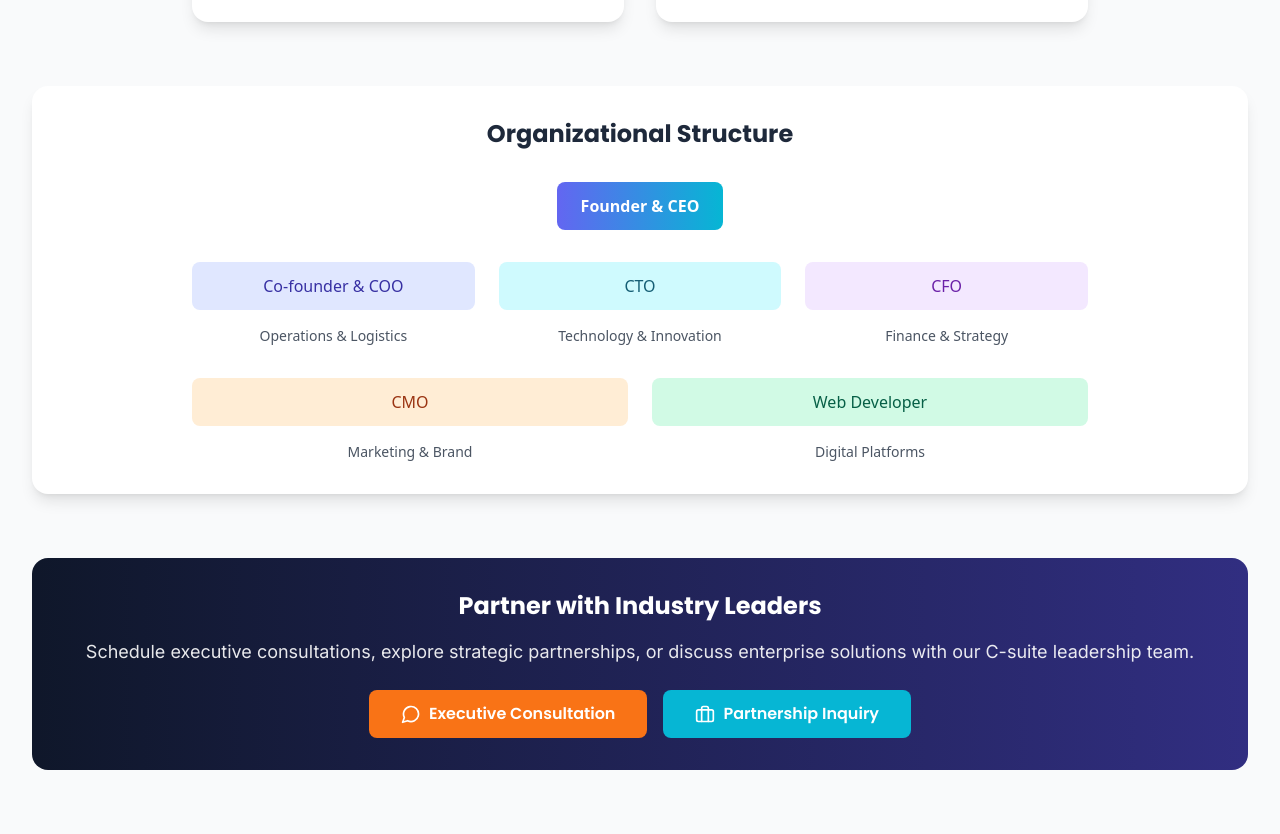
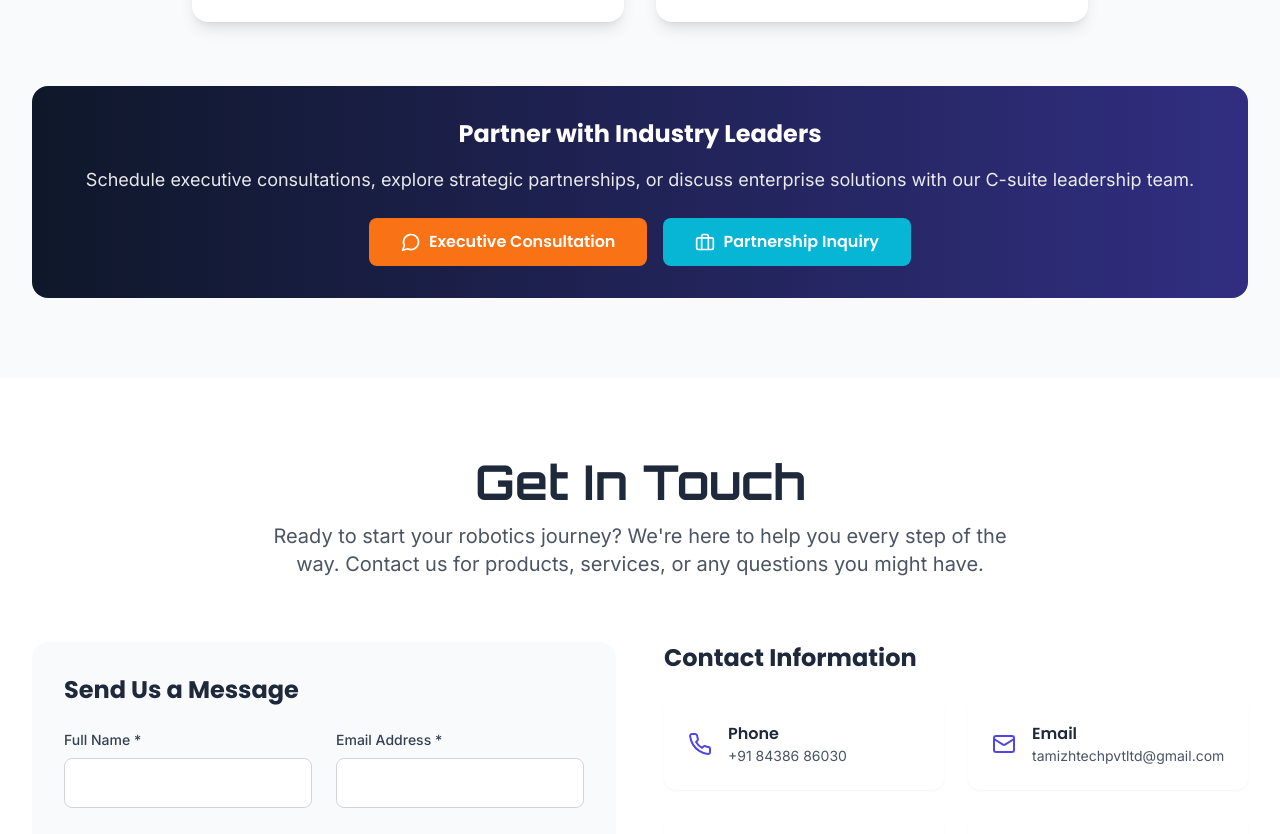
Before and after one commit to sathish126/tamizh_tech_website, a React (Vite) app: page / in a window 1280 px wide. Shown: the part 7158-7992 px from the top of the page. Built offline with nearby package versions, Linux system fonts and the light colour scheme.

Commit message:
Remove Organizational Structure

```diff
--- a/src/components/Team.tsx
+++ b/src/components/Team.tsx
@@ -228,61 +228,6 @@ const Team = () => {
           </div>
         </div>
 
-        {/* Organization Chart */}
-        <div className="bg-white rounded-2xl p-8 shadow-lg">
-          <h3
-            className="text-2xl font-bold text-slate-800 text-center mb-8"
-            style={{ fontFamily: 'Poppins, sans-serif' }}
-          >
-            Organizational Structure
-          </h3>
-          <div className="max-w-4xl mx-auto">
-            <div className="text-center mb-8">
-              <div className="inline-block bg-gradient-to-r from-indigo-500 to-cyan-500 text-white px-6 py-3 rounded-lg font-semibold">
-                Founder & CEO
-              </div>
-            </div>
-
-            <div className="grid grid-cols-1 md:grid-cols-3 gap-6">
-              <div className="text-center">
-                <div className="bg-indigo-100 text-indigo-800 px-4 py-3 rounded-lg font-medium mb-4">
-                  Co-founder & COO
-                </div>
-                <div className="text-sm text-gray-600">Operations & Logistics</div>
-              </div>
-
-              <div className="text-center">
-                <div className="bg-cyan-100 text-cyan-800 px-4 py-3 rounded-lg font-medium mb-4">
-                  CTO
-                </div>
-                <div className="text-sm text-gray-600">Technology & Innovation</div>
-              </div>
-
-              <div className="text-center">
-                <div className="bg-purple-100 text-purple-800 px-4 py-3 rounded-lg font-medium mb-4">
-                  CFO
-                </div>
-                <div className="text-sm text-gray-600">Finance & Strategy</div>
-              </div>
-            </div>
-
-            <div className="grid grid-cols-1 md:grid-cols-2 gap-6 mt-8">
-              <div className="text-center">
-                <div className="bg-orange-100 text-orange-800 px-4 py-3 rounded-lg font-medium mb-4">
-                  CMO
-                </div>
-                <div className="text-sm text-gray-600">Marketing & Brand</div>
-              </div>
-
-              <div className="text-center">
-                <div className="bg-emerald-100 text-emerald-800 px-4 py-3 rounded-lg font-medium mb-4">
-                  Web Developer
-                </div>
-                <div className="text-sm text-gray-600">Digital Platforms</div>
-              </div>
-            </div>
-          </div>
-        </div>
 
         {/* Call to Action */}
         <div className="text-center mt-16">
```
